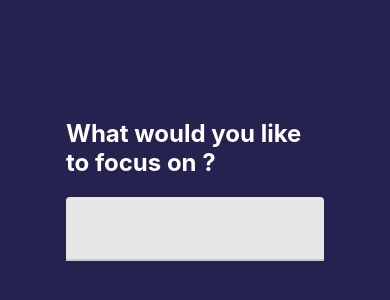
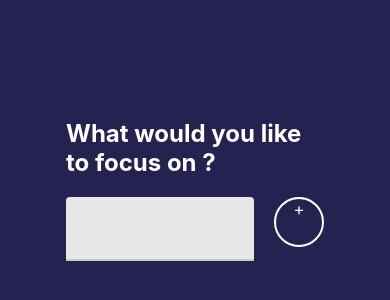
Before and after one commit to yasithWimukthi/focus-count-down, a React Native app: screen / in a window 390 px wide. Shown: the part 54-354 px from the top of the page. Built offline with nearby package versions, Linux system fonts and the light colour scheme.

Commit message:
implement RoundedButton component

```diff
--- /dev/null
+++ b/src/components/RoundedButton.js
@@ -0,0 +1,33 @@
+import React from 'react';
+import {TouchableOpacity,Text,StyleSheet} from 'react-native';
+
+export const RoundedButton = ({
+    style={},
+    textStyle={},
+    size=125,
+    ...props
+})=>{
+    return(
+        <TouchableOpacity style={[styles(size).radius,style]}>
+            <Text style={[styles(size).text,textStyle]}>{props.title}</Text>
+        </TouchableOpacity>
+    )
+}
+
+const styles = size =>{
+    return StyleSheet.create({
+        radius:{
+            borderRadius:size/2,
+            width:size,
+            height:size,
+            alignItems:'center',
+            borderColor:'#fff',
+            borderWidth:2
+        },
+        text:{
+            color:'#FFF',
+            fontSize:size/3,
+            margin: 'auto '
+        }
+    })
+} ;
--- a/src/features/focus/focus.js
+++ b/src/features/focus/focus.js
@@ -1,6 +1,7 @@
 import React from 'react';
 import {View,Text,StyleSheet} from 'react-native';
 import {TextInput} from 'react-native-paper';
+import {RoundedButton} from "../../components/RoundedButton";
 
 export const Focus = () =>{
     return(
@@ -8,7 +9,8 @@
             <View style={styles.titleContainer}>
                 <Text style={styles.title}>What would you like to focus on ?</Text>
                 <View style={styles.inputContainer}>
-                    <TextInput/>
+                    <TextInput style={{flex: 1,marginRight:20}}/>
+                    <RoundedButton title='+' size={50}/>
                 </View>
             </View>
         </View>
@@ -31,6 +33,7 @@
         fontSize:24
     },
     inputContainer:{
-        paddingTop:20
+        paddingTop:20,
+        flexDirection:'row'
     }
 });
```
